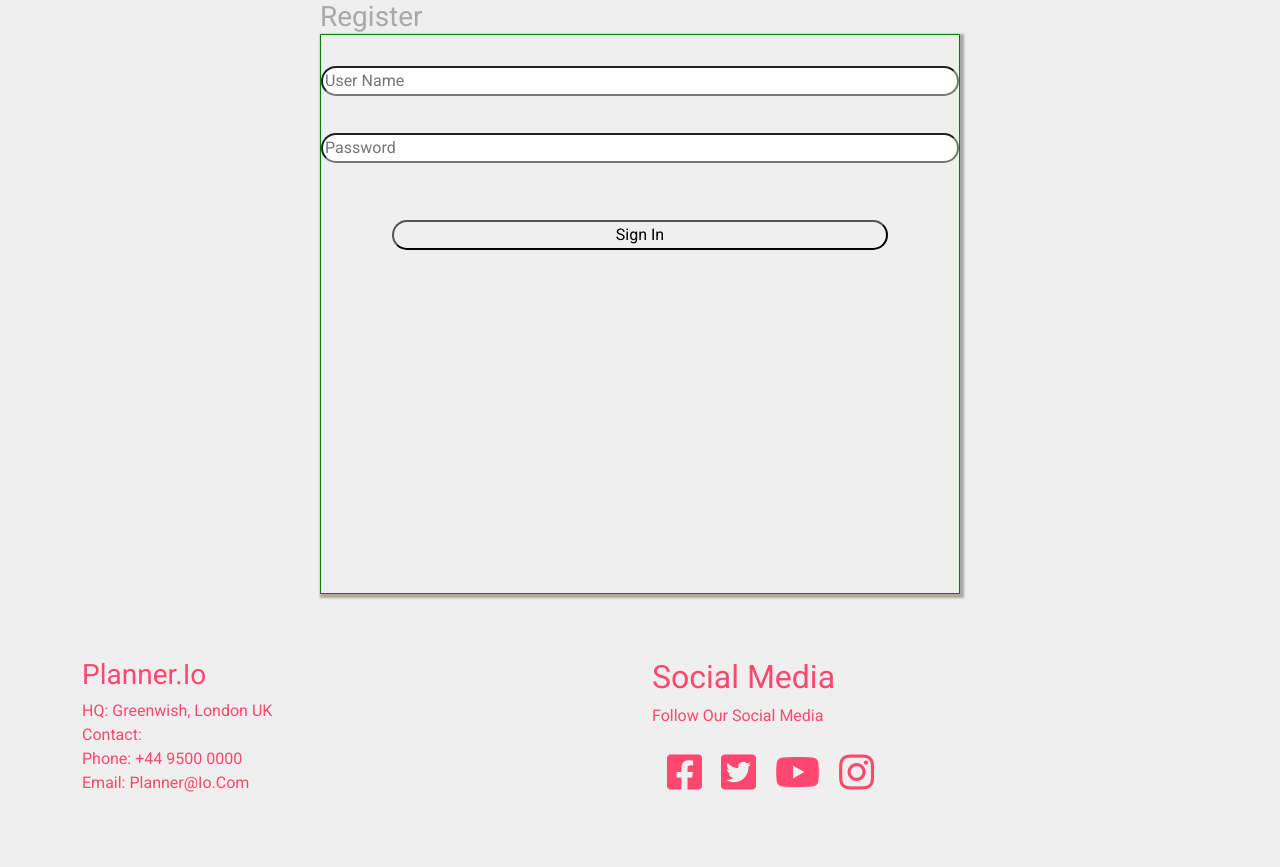
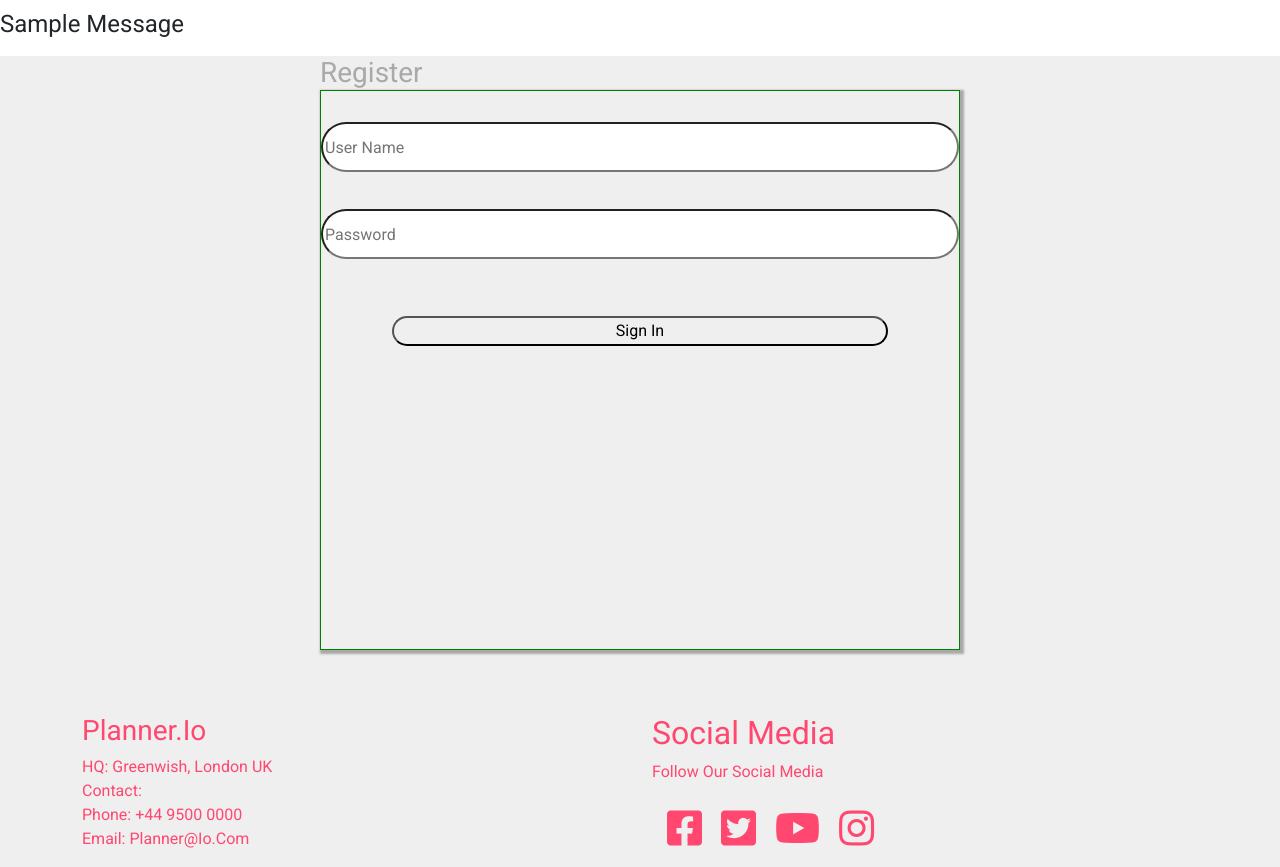
Before and after one commit to Code-Institute-Submissions/Tofthaslund-MS3, a Flask app: page /register in a window 1280 px wide. Shown: the part 56-923 px from the top of the page. Before the commit the page ends 848 px from the top, so only its background shows below. Run offline with Flask 2, Linux system fonts and the light colour scheme; one stand-in notice (Sample message) is shown; some libraries are stand-ins or nearby versions.

```diff
--- a/app.py
+++ b/app.py
@@ -22,7 +22,8 @@ mongo = PyMongo(app)
 @app.route("/")
 @app.route("/index")
 def index():
-    return render_template("index.html")
+    tasks = mongo.db.tasks.find()
+    return render_template("index.html", tasks=tasks)
 
 
 @app.route("/register", methods=["GET", "POST"])
--- a/static/css/style.css
+++ b/static/css/style.css
@@ -3,6 +3,10 @@
 *{
     font-family: 'Roboto', sans-serif;
     text-transform: capitalize;
+}
+
+.flashes h4 {
+    line-height: 2;
 }
 
 .top{
@@ -129,6 +133,7 @@ img{
 
 input#username.validate{
     width: 100%;
+    height: 50px;
     margin-top: 5%;
     margin-bottom: 2%;
     border-radius: 50px;
@@ -141,6 +146,7 @@ input#username.validate:hover{
 input#password.validate{
     width: 100%;
     border-radius: 50px;
+    height: 50px;
 }
 
 input#password.validate:hover{
--- a/templates/base.html
+++ b/templates/base.html
@@ -12,6 +12,7 @@
     <title>Personal Planner</title>
 </head>
 <body>
+  <header>
     <nav class="navbar top navbar-expand-lg navbar-light ">
         <div class="container-fluid">
           <a class="navbar-brand" href="{{ url_for('index') }}">Planner.io</a>
@@ -36,6 +37,20 @@
           </div>
         </div>
       </nav>
+  </header>
+
+  <section>
+    <!-- flash messages -->
+    {% with messages = get_flashed_messages() %}
+      {% if messages %}
+        {% for message in messages %}
+            <div class="row flashes">
+                <h4>{{ message }}</h4>
+            </div>
+        {% endfor %}
+      {% endif %}
+    {% endwith %}
+  </section>
 
     <main>
     {% block content %}
--- a/templates/index.html
+++ b/templates/index.html
@@ -108,6 +108,7 @@
             </div>
         </div>
       </div>
-</div>
+    </div>
+
 
 {% endblock %}
```
Also changed, not shown: package-lock.json (added).
